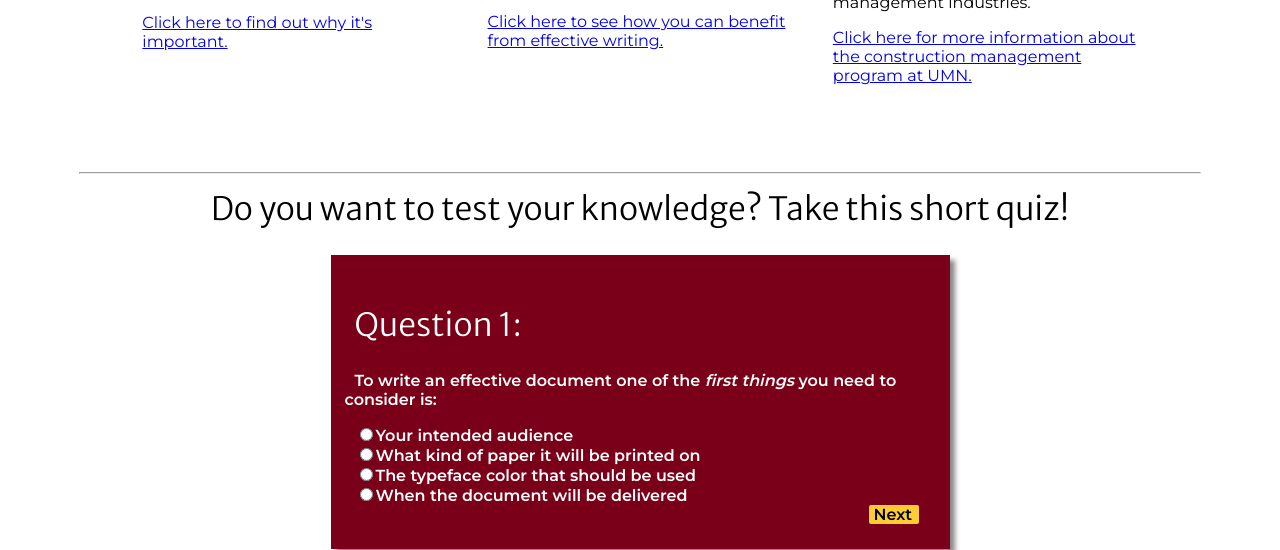
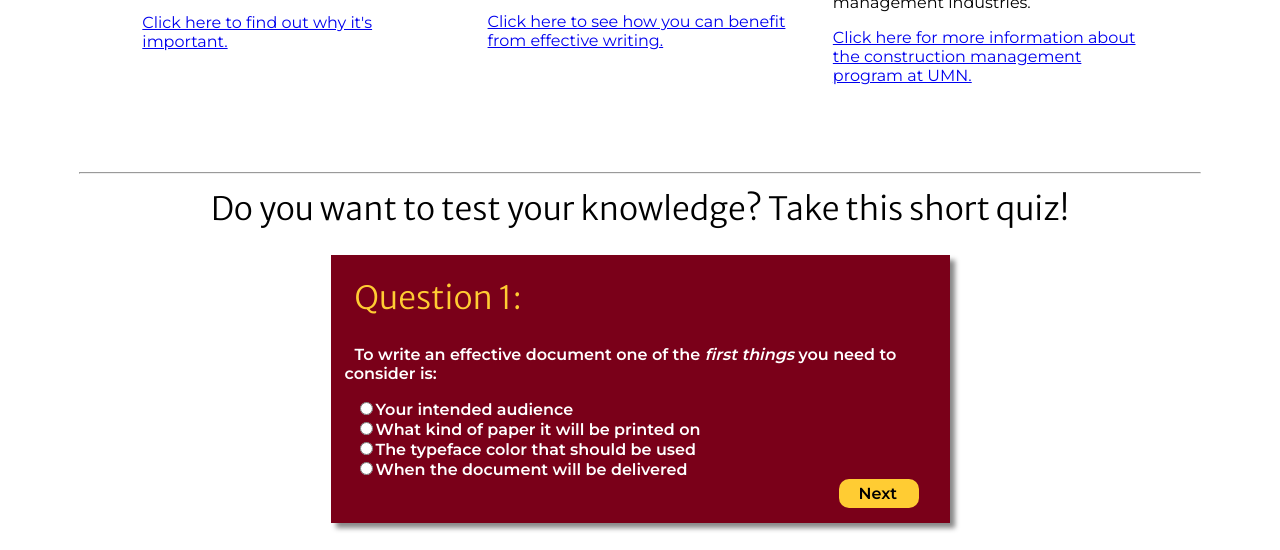
Before and after one commit to Shane-Rose/CMGTWG-4662, a plain HTML site: page index.html in a window 1280 px wide. Shown: the part 2048-2598 px from the top of the page. Drawn offline with nearby package versions, Linux system fonts and the light colour scheme; a script that the page names is missing.

Commit message:
Updates to JS

```diff
--- a/index.html
+++ b/index.html
@@ -73,11 +73,11 @@
   <div id='container'>
   			<div id='title'>
   				<!-- <h1>Test your knowledge. Take this short quiz!</h1> -->
-  			</div>
+  			</div class="yellow">
      			<br/>
     			<div id='quiz'></div>
       		<div class='button' id='next'><a href='#'>Next</a></div>
-      		<div class='button' id='prev'><a href='#'>Prev</a></div>
+      		<!-- <div class='button' id='prev'><a href='#'></a></div> -->
       		<div class='button' id='start'> <a href='#'>Start Over</a></div>
         </div>
 
--- a/styles/styles.css
+++ b/styles/styles.css
@@ -27,6 +27,10 @@ h2 {
   font-family: 'Merriweather Sans', sans-serif;
   font-weight: 300;
   font-size: 2em;
+}
+
+.yellow{
+  color: #ffcc33;
 }
 
 /* header */
@@ -309,11 +313,13 @@ footer p {
 }
 
 .button {
-    border:4px #ffcc33;
-    border-radius:2px;
+    border:4px #fff;
+    border-radius:10px;
     width: 40px;
-    padding-left:5px;
-    padding-right: 5px;
+    padding-left:20px;
+    padding-right: 20px;
+    padding-top: 5px;
+    padding-bottom: 5px;
     position: relative;
     float:right;
     background-color: #ffcc33;
@@ -348,6 +354,11 @@ button {
     box-shadow: 5px 5px 5px #888;
 }
 
+#container h2{
+    color: #ffcc33;
+    margin-top: auto;
+}
+
 #quiz ul {
     list-style-type: none;
     padding: 0;
```
